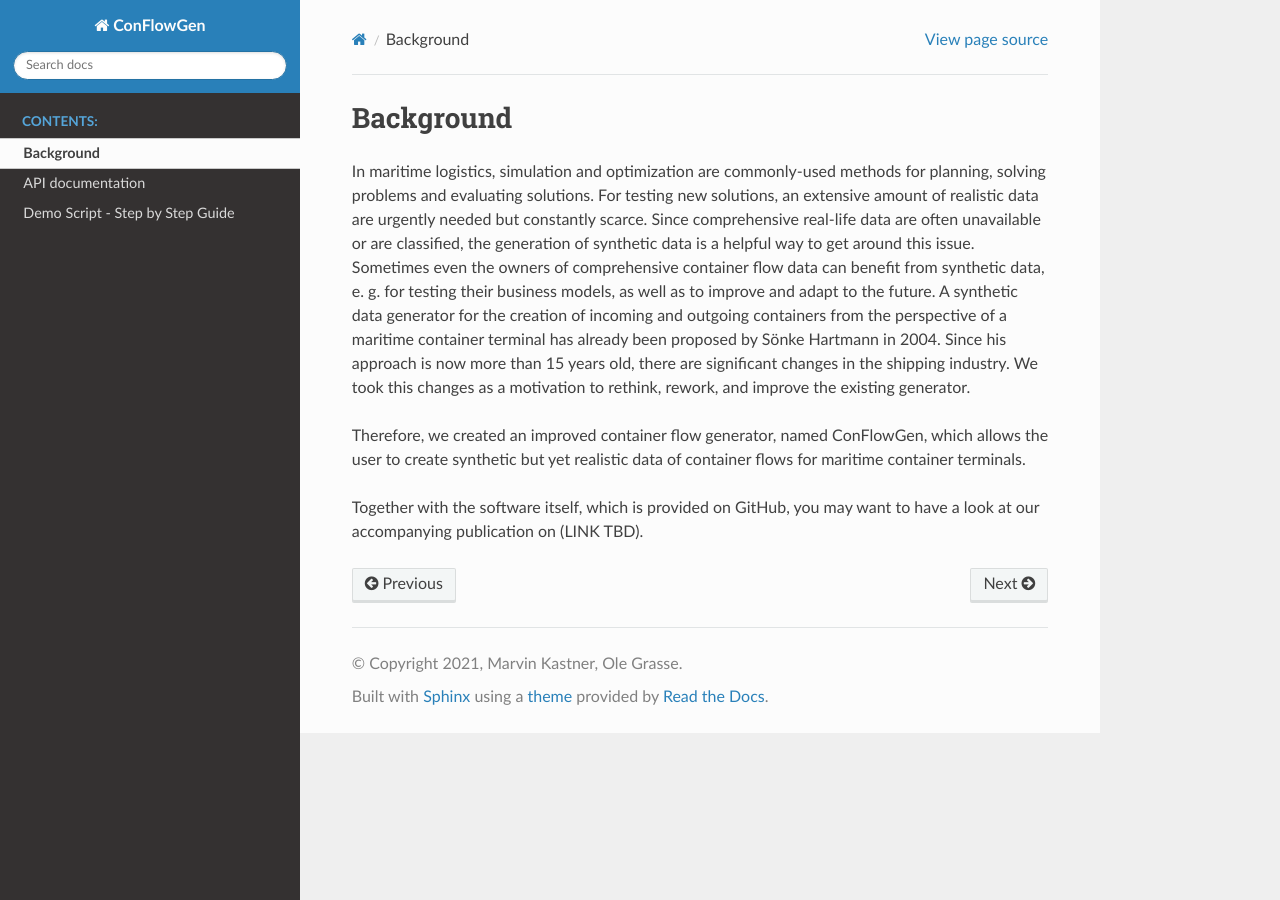
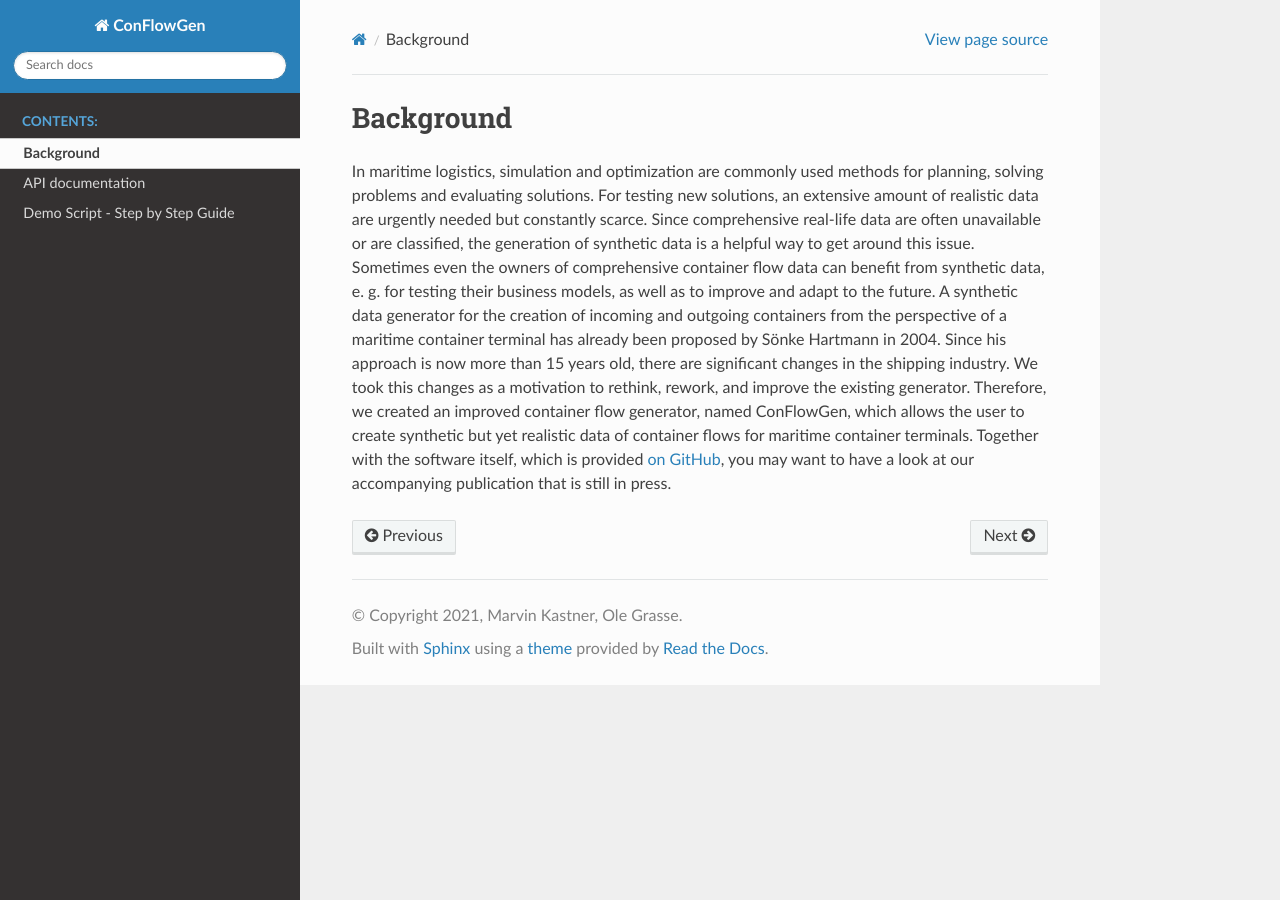
Before and after one commit to 1kastner/conflowgen, a Sphinx documentation site: the page built from docs/background.rst, in a window 1280 px wide. Built offline with Sphinx 7.4.7 and the Read the Docs theme 2.0.0, drawn with Linux system fonts in a browser that asks for light colours.

```diff
--- a/docs/background.rst
+++ b/docs/background.rst
@@ -1,8 +1,18 @@
 Background
 ----------
 
-In maritime logistics, simulation and optimization are commonly-used methods for planning, solving problems and evaluating solutions. For testing new solutions, an extensive amount of realistic data are urgently needed but constantly scarce. Since comprehensive real-life data are often unavailable or are classified, the generation of synthetic data is a helpful way to get around this issue. Sometimes even the owners of comprehensive container flow data can benefit from synthetic data, e. g. for testing their business models, as well as to improve and adapt to the future. A synthetic data generator for the creation of incoming and outgoing containers from the perspective of a maritime container terminal has already been proposed by Sönke Hartmann in 2004. Since his approach is now more than 15 years old, there are significant changes in the shipping industry. We took this changes as a motivation to rethink, rework, and improve the existing generator.
-
-Therefore, we created an improved container flow generator, named ConFlowGen, which allows the user to create synthetic but yet realistic data of container flows for maritime container terminals.
-
-Together with the software itself, which is provided on GitHub, you may want to have a look at our accompanying publication on (LINK TBD).
+In maritime logistics, simulation and optimization are commonly used methods for planning, solving problems and
+evaluating solutions.
+For testing new solutions, an extensive amount of realistic data are urgently needed but constantly scarce.
+Since comprehensive real-life data are often unavailable or are classified, the generation of synthetic data is a
+helpful way to get around this issue. Sometimes even the owners of comprehensive container flow data can benefit from
+synthetic data, e. g. for testing their business models, as well as to improve and adapt to the future.
+A synthetic data generator for the creation of incoming and outgoing containers from the perspective of a maritime
+container terminal has already been proposed by Sönke Hartmann in 2004.
+Since his approach is now more than 15 years old, there are significant changes in the shipping industry.
+We took this changes as a motivation to rethink, rework, and improve the existing generator.
+Therefore, we created an improved container flow generator, named ConFlowGen, which allows the user to create synthetic
+but yet realistic data of container flows for maritime container terminals.
+Together with the software itself, which is provided
+`on GitHub <https://github.com/1kastner/conflowgen>`_,
+you may want to have a look at our accompanying publication that is still in press.
```
Also changed, not shown: docs/demo.rst (+29 -18 lines), 1 other file.
